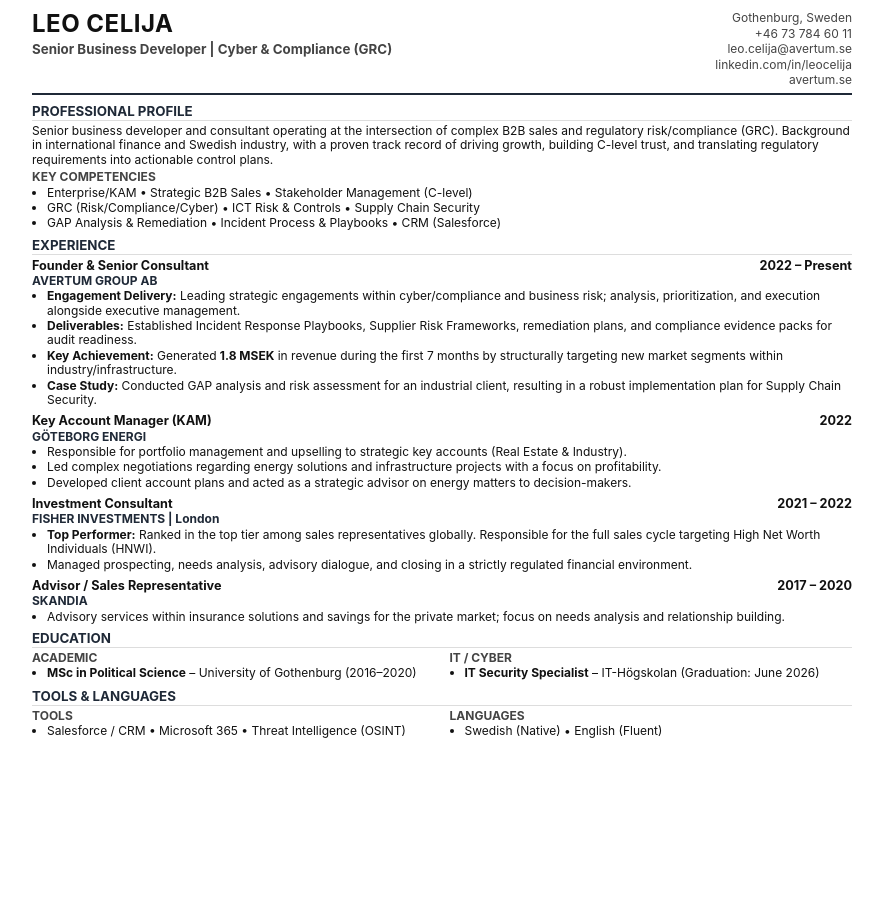
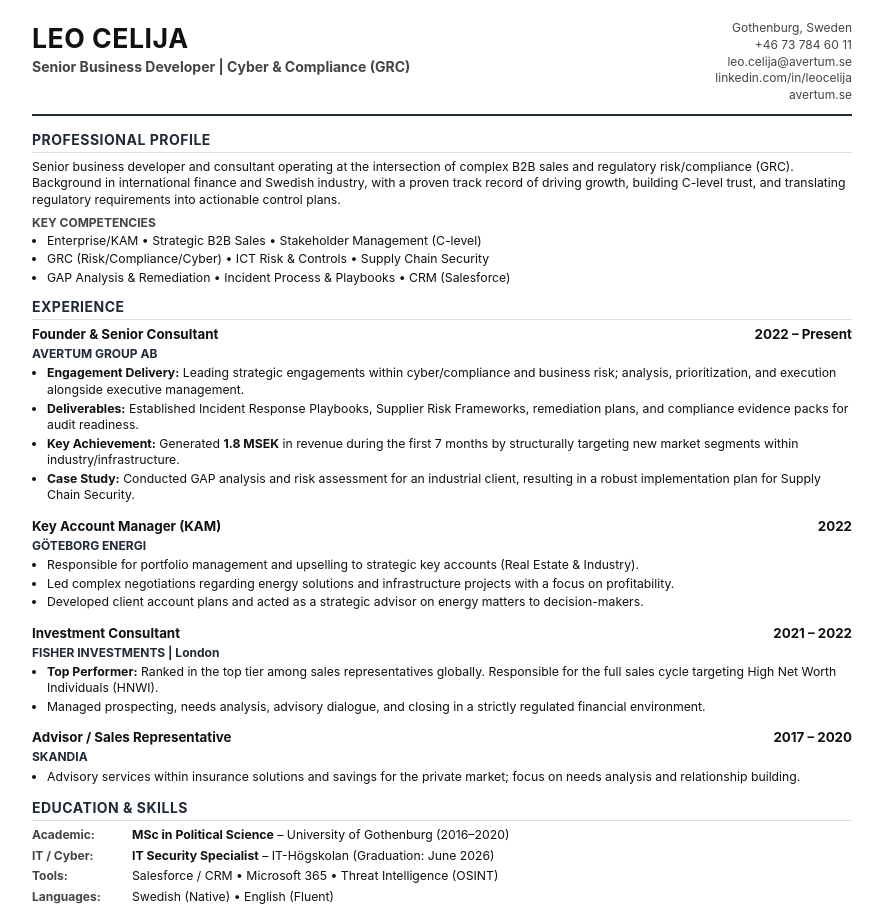
Before and after one commit to quantico-leo/resume, a plain HTML site: page english.html in a window 1280 px wide. Shown: the whole page, without its empty margins (198-1081 px from the left). Before the commit the page ends 800 px from the top, so only its background shows below. Drawn offline with Linux system fonts and the light colour scheme.

Commit message:
Update english.html

```diff
--- a/english.html
+++ b/english.html
@@ -7,7 +7,7 @@
 
   <style>
     /* =========================
-       LEO CELIJA - ENGLISH FINAL (Guaranteed 1 Page)
+       LEO CELIJA - ENGLISH AIRY (Smart Layout)
        ========================= */
 
     :root{ --ink:#111; --muted:#444; --accent:#1f2937; --line:#ddd; --bg:#fff; }
@@ -16,52 +16,54 @@
       margin:0;
       font-family: -apple-system, BlinkMacSystemFont, "Segoe UI", Roboto, Helvetica, Arial, sans-serif;
       color:var(--ink);
-      line-height:1.2; /* Tightened for safety */
-      font-size: 9pt; /* Perfect size */
+      line-height:1.35; /* SKÖNT LÄSAVSTÅND */
+      font-size: 9.2pt;
     }
     a{ color:inherit; text-decoration:none; }
     .page{ max-width: 850px; margin: 0 auto; padding: 0 15px; }
 
     .card{ border:none; padding: 0; }
 
-    header{ display:flex; justify-content:space-between; border-bottom: 2px solid var(--accent); padding-bottom: 5px; margin-bottom: 8px; padding-top: 10px; }
-    h1{ margin:0; font-size: 18pt; text-transform: uppercase; letter-spacing: 0.5px; }
-    .title{ margin:2px 0 0 0; font-weight:700; color:var(--muted); font-size: 10pt; }
+    header{ display:flex; justify-content:space-between; border-bottom: 2px solid var(--accent); padding-bottom: 10px; margin-bottom: 15px; padding-top: 20px; }
+    h1{ margin:0; font-size: 20pt; text-transform: uppercase; letter-spacing: 0.5px; }
+    .title{ margin:2px 0 0 0; font-weight:700; color:var(--muted); font-size: 10.5pt; }
 
-    .contact{ font-size: 9pt; color:var(--muted); text-align:right; line-height: 1.3; }
+    .contact{ font-size: 9pt; color:var(--muted); text-align:right; line-height: 1.4; }
 
     h2{
-      margin: 6px 0 3px 0;
-      font-size: 10pt;
+      margin: 12px 0 6px 0;
+      font-size: 10.5pt;
       text-transform: uppercase;
       color: var(--accent);
       border-bottom: 1px solid var(--line);
-      padding-bottom: 1px;
+      padding-bottom: 2px;
+      letter-spacing: 0.5px;
     }
 
-    p{ margin: 0 0 3px 0; }
+    p{ margin: 0 0 6px 0; }
 
     .btn{ display:none; }
 
-    .job{ margin-bottom: 6px; }
-    .job-head{ display:flex; justify-content:space-between; font-weight: 700; font-size: 9.5pt; margin-bottom: 1px; }
-    .job-company{ font-weight: 700; color: var(--accent); font-size: 9pt; display:block; margin-bottom: 1px; }
+    /* HÄR ÄR MAGIN: Mer luft mellan jobben */
+    .job{ margin-bottom: 14px; }
+    .job-head{ display:flex; justify-content:space-between; font-weight: 700; font-size: 10pt; margin-bottom: 2px; }
+    .job-company{ font-weight: 700; color: var(--accent); font-size: 9pt; display:block; margin-bottom: 3px; }
 
     ul{ margin: 0; padding-left: 15px; }
-    li{ margin-bottom: 1px; }
+    li{ margin-bottom: 2px; }
 
-    .grid{ display:grid; grid-template-columns: 1fr 1fr; gap: 15px; margin-top: 2px; }
-    .subhead{ font-weight: 700; font-size: 9pt; margin-bottom: 1px; text-transform:uppercase; color:var(--muted); }
+    /* Kompaktare botten för att spara plats */
+    .compact-section{ margin-bottom: 5px; }
+    .compact-row{ display:flex; gap: 20px; margin-bottom: 4px; }
+    .compact-label{ font-weight: 700; min-width: 80px; color:var(--muted); font-size: 9pt; }
 
-    /* Print settings - Force fit */
     @media print{
-      @page { margin: 8mm 10mm; size: A4; }
+      @page { margin: 10mm 12mm; size: A4; }
       body{ background:#fff; }
       .page{ margin: 0; padding: 0; max-width: none; }
       .btn{ display:none; }
       header{ display:block; padding-top: 0; }
-      .contact{ text-align:left; margin-top:4px; }
-      .grid{ grid-template-columns: 1fr 1fr; }
+      .contact{ text-align:left; margin-top:8px; }
     }
   </style>
 </head>
@@ -86,7 +88,7 @@
         <h2>Professional Profile</h2>
         <p>Senior business developer and consultant operating at the intersection of complex B2B sales and regulatory risk/compliance (GRC). Background in international finance and Swedish industry, with a proven track record of driving growth, building C-level trust, and translating regulatory requirements into actionable control plans.</p>
 
-        <p class="subhead">Key Competencies</p>
+        <p style="font-weight:700; font-size:9pt; margin-bottom:2px; text-transform:uppercase; color:#444;">Key Competencies</p>
         <ul>
           <li>Enterprise/KAM • Strategic B2B Sales • Stakeholder Management (C-level)</li>
           <li>GRC (Risk/Compliance/Cyber) • ICT Risk &amp; Controls • Supply Chain Security</li>
@@ -136,29 +138,23 @@
       </section>
 
       <section>
-        <h2>Education</h2>
-        <div class="grid">
-          <div>
-            <p class="subhead">Academic</p>
-            <ul><li><strong>MSc in Political Science</strong> – University of Gothenburg (2016–2020)</li></ul>
+        <h2>Education &amp; Skills</h2>
+        <div class="compact-section">
+          <div class="compact-row">
+            <span class="compact-label">Academic:</span>
+            <span><strong>MSc in Political Science</strong> – University of Gothenburg (2016–2020)</span>
           </div>
-          <div>
-            <p class="subhead">IT / Cyber</p>
-            <ul><li><strong>IT Security Specialist</strong> – IT-Högskolan (Graduation: June 2026)</li></ul>
+          <div class="compact-row">
+            <span class="compact-label">IT / Cyber:</span>
+            <span><strong>IT Security Specialist</strong> – IT-Högskolan (Graduation: June 2026)</span>
           </div>
-        </div>
-      </section>
-
-      <section>
-        <h2>Tools &amp; Languages</h2>
-        <div class="grid">
-          <div>
-            <p class="subhead">Tools</p>
-            <ul><li>Salesforce / CRM • Microsoft 365 • Threat Intelligence (OSINT)</li></ul>
+          <div class="compact-row">
+            <span class="compact-label">Tools:</span>
+            <span>Salesforce / CRM • Microsoft 365 • Threat Intelligence (OSINT)</span>
           </div>
-          <div>
-            <p class="subhead">Languages</p>
-            <ul><li>Swedish (Native) • English (Fluent)</li></ul>
+          <div class="compact-row">
+            <span class="compact-label">Languages:</span>
+            <span>Swedish (Native) • English (Fluent)</span>
           </div>
         </div>
       </section>
```
